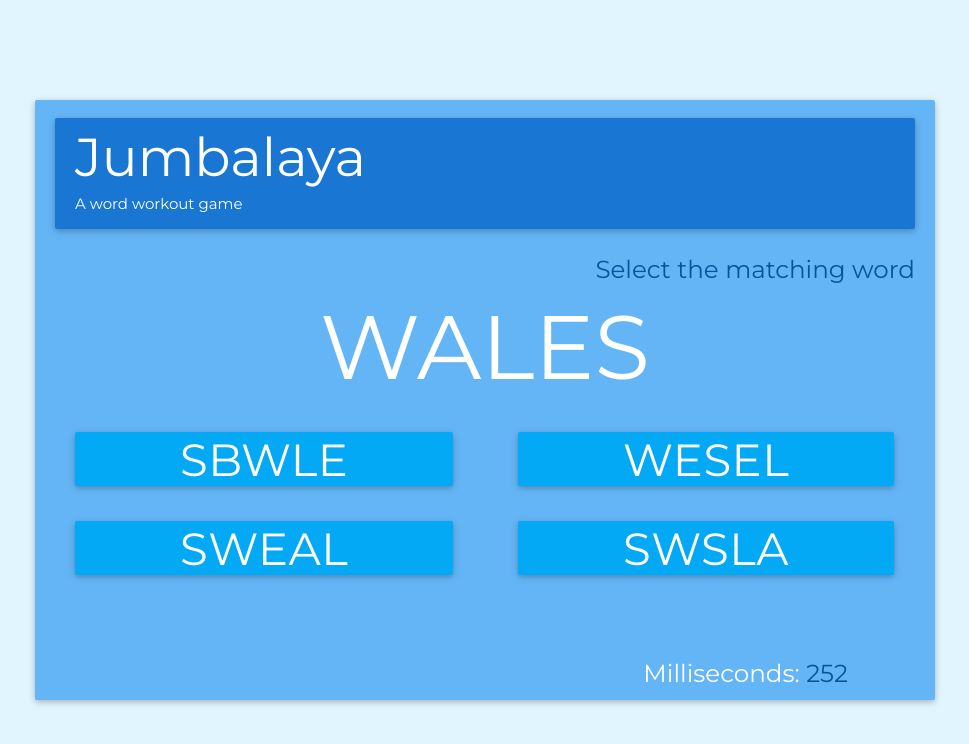
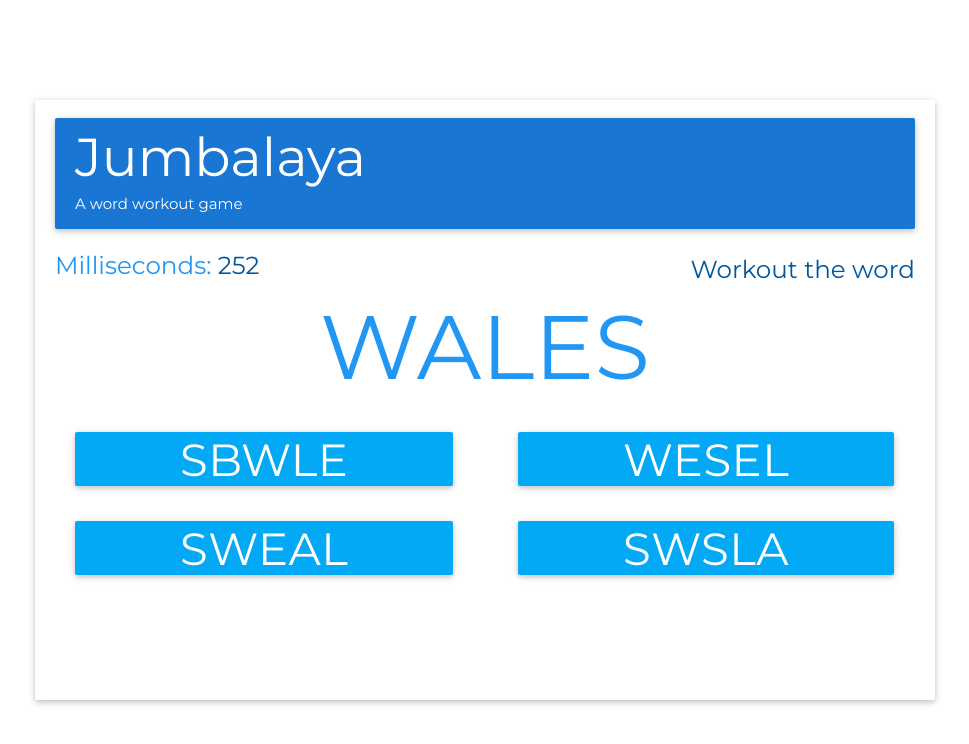
Before and after one commit to dannypule/jumbalaya, a plain HTML site: page index.html in a window 1280 px wide. Shown: the whole page, without its empty margins (155-1124 px from the left). Drawn offline with nearby package versions, Linux system fonts and the light colour scheme.

Commit message:
changed location of milliseconds

```diff
--- a/css/css.scss
+++ b/css/css.scss
@@ -1,6 +1,7 @@
 body {
 	font-family: 'Montserrat', sans-serif;
-	background-color: #e1f5fe;
+	//background-color: #e1f5fe;
+	background-color: #fff;
 }
 
 #title {
--- a/index.html
+++ b/index.html
@@ -11,7 +11,7 @@
     </head>
 
     <body>
-    <div id="mainContent" class="container card-panel blue lighten-2">
+    <div id="mainContent" class="container card-panel white">
       <div class="card-panel blue darken-2">
         <div class="row" id="title">
           <div class="col s12 left-align white-text">
@@ -21,10 +21,13 @@
         <div class="col s12 left-align white-text"><h6>A word workout game</h6></div>
       </div>
       <div class="row">
-        <div class="col s12 right-align light-blue-text text-darken-4"><h5 id="selectWord">Select the matching word</h5></div>
+        <div class="col s6 left-align">
+              <h5 id="milliseconds"><span class="blue-text">Milliseconds: </span><span id="timerText" class="light-blue-text text-darken-4"></span></h5>
+        </div>
+        <div class="col s6 right-align light-blue-text text-darken-4"><h5 id="selectWord">Workout the word</h5></div>
       </div>
       <div class="row">
-        <div id="mainWordDiv" class="col s12 center-align white-text">
+        <div id="mainWordDiv" class="col s12 center-align blue-text">
           <h1 id="mainWord">WORD</h1>
         </div>
       </div>
@@ -62,16 +65,6 @@
 
         <div class="col s12 center-align btn-large center" id="startAgain">Start From The Beginning?</div>
       </div>
-
-      <div class="row">
-        <div class="col s8 left-align">
-              <h5 id="milliseconds"></h5>
-        </div>
-        <div class="col s4 left-align">
-              <h5 id="milliseconds"><span class="white-text">Milliseconds: </span><span id="timerText" class="light-blue-text text-darken-4"></span></h5>
-        </div>
-      </div>
-
     </div>
       <!--Import jQuery before materialize.js-->
       <script type="text/javascript" src="https://code.jquery.com/jquery.min.js"></script>
```
Also changed, not shown: css/css.css, 1 other file.
